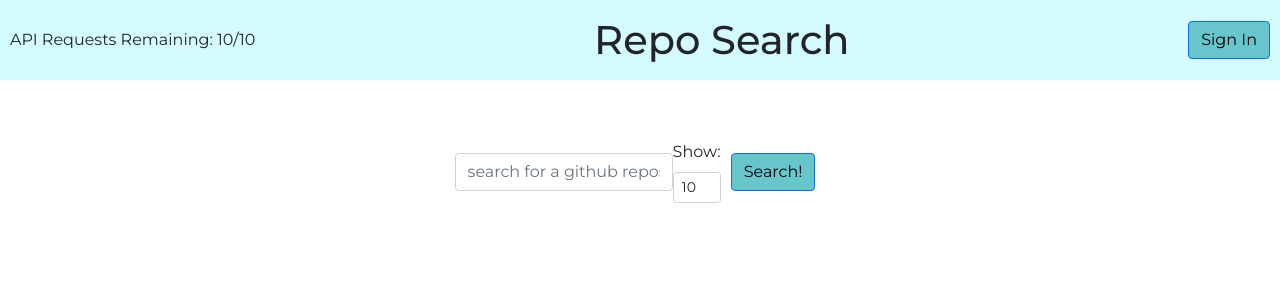
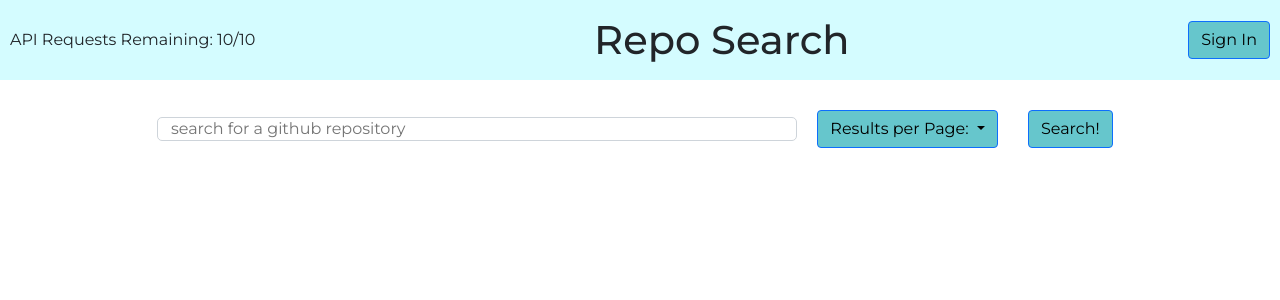
Before and after one commit to hashtagobi1/git-search, a React (Create React App) app: page / in a window 1280 px wide. Shown: the top 300 px of the page. Built offline with nearby package versions, Linux system fonts and the light colour scheme.

Commit message:
created results per page banner... now for functionality

```diff
--- a/src/components/FormFields/Input.styles.ts
+++ b/src/components/FormFields/Input.styles.ts
@@ -1,21 +1,49 @@
 import styled from "styled-components";
-import { Form } from "react-bootstrap";
+import Form from "react-bootstrap/Form";
+import InputGroup from "react-bootstrap/InputGroup";
+import Dropdown from "react-bootstrap/Dropdown";
 import { ButtonStyles } from "../Buttons/Button.styles";
 
+export const SearchBoxWrapper = styled.div`
+  /* background: red; */
+  /* display */
+  display: flex;
+  /* flex-direction: row; */
+  justify-content: center;
+
+  align-items: center;
+  margin: 10px 10px;
+`;
+
 export const SearchBoxForm = styled(Form)`
-  /* background: #eee; */
-  margin: 60px 30px 30px 30px;
+  /* margin: 30px 30px 30px 30px; */
   display: flex;
   justify-content: center;
-  align-items:center;
-  /* border: 1px solid rgba(0, 0, 0, 0.3); */
+  align-items: center;
+
+  /* align-items:center; */
   border-radius: 10px;
+`;
+export const InputGroupBox = styled(InputGroup)`
+  /* display: flex; */
+  margin: 10px 10px;
+  /* display */
+  display: flex;
 
-
+  justify-content: center;
 `;
-export const selectorInput = styled(Form)`
-display:flex;
-`
 export const SubmitButton = styled(ButtonStyles)`
   background: #66c6cc;
+  display: flex;
 `;
+export const DropdownEl = styled(Dropdown)`
+  /* background: #66c6cc; */
+
+  color:#66c6cc;
+`;
+export const Inputs = styled.input`
+border-radius:5px;
+width:50vw;
+height:3vh;
+border: solid 1px #CED4DA;
+`
--- a/src/components/FormFields/Input.tsx
+++ b/src/components/FormFields/Input.tsx
@@ -1,14 +1,20 @@
 import React, { useEffect } from "react";
-import { SearchBoxForm, SubmitButton, selectorInput } from "./Input.styles";
+import {
+  SearchBoxForm,
+  SubmitButton,
+  InputGroupBox,
+  DropdownEl,
+  Inputs,
+  SearchBoxWrapper,
+} from "./Input.styles";
 
 // State Management
 import { useSelector, useDispatch } from "react-redux";
 import { bindActionCreators } from "redux";
 import { actionCreators, State } from "../../state";
+import { ButtonStyles } from "../Buttons/Button.styles";
 
 const Input = () => {
-
-
   const dispatch = useDispatch();
   const { setInput, fetchRepos } = bindActionCreators(actionCreators, dispatch);
   const text = useSelector((state: State) => state.inputReducer.input);
@@ -24,28 +30,33 @@ const Input = () => {
     fetchRepos(text, 1, 3);
   };
   return (
+    <SearchBoxWrapper>
       <SearchBoxForm>
         <SearchBoxForm.Group>
-        <SearchBoxForm.Control
-          placeholder="search for a github repository"
+          <Inputs
+            placeholder="   search for a github repository"
             onChange={handleChange}
           />
         </SearchBoxForm.Group>
-      <SearchBoxForm.Group>
-        <SearchBoxForm.Label>Show:</SearchBoxForm.Label>
-
-        <SearchBoxForm.Control size="sm" as="select">
-          <option>10</option>
-          <option>25</option>
-          <option>50</option>
-          <option>100</option>
-        </SearchBoxForm.Control>
-      </SearchBoxForm.Group>
+        <InputGroupBox>
+          <DropdownEl>
+            <DropdownEl.Toggle as={ButtonStyles}>
+              Results per Page:{" "}
+            </DropdownEl.Toggle>
+            <DropdownEl.Menu>
+              <DropdownEl.Item>10</DropdownEl.Item>
+              <DropdownEl.Item>25</DropdownEl.Item>
+              <DropdownEl.Item>50</DropdownEl.Item>
+              <DropdownEl.Item>100</DropdownEl.Item>
+            </DropdownEl.Menu>
+          </DropdownEl>
+        </InputGroupBox>
 
         <SubmitButton type="submit" onClick={handleSubmit}>
           Search!
         </SubmitButton>
       </SearchBoxForm>
+    </SearchBoxWrapper>
   );
 };
 
```
Lines whose indentation alone changed are shown as unchanged.
